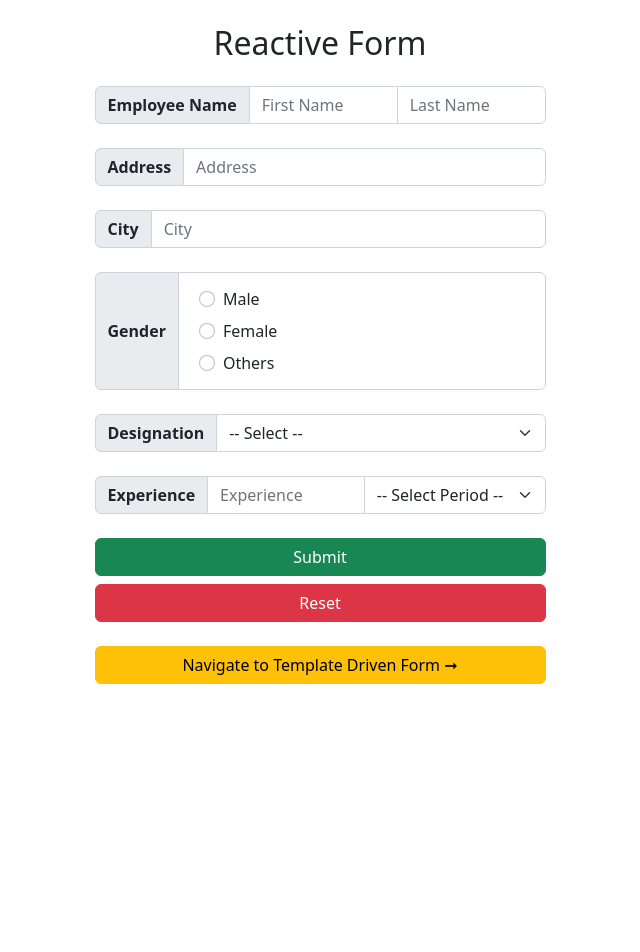
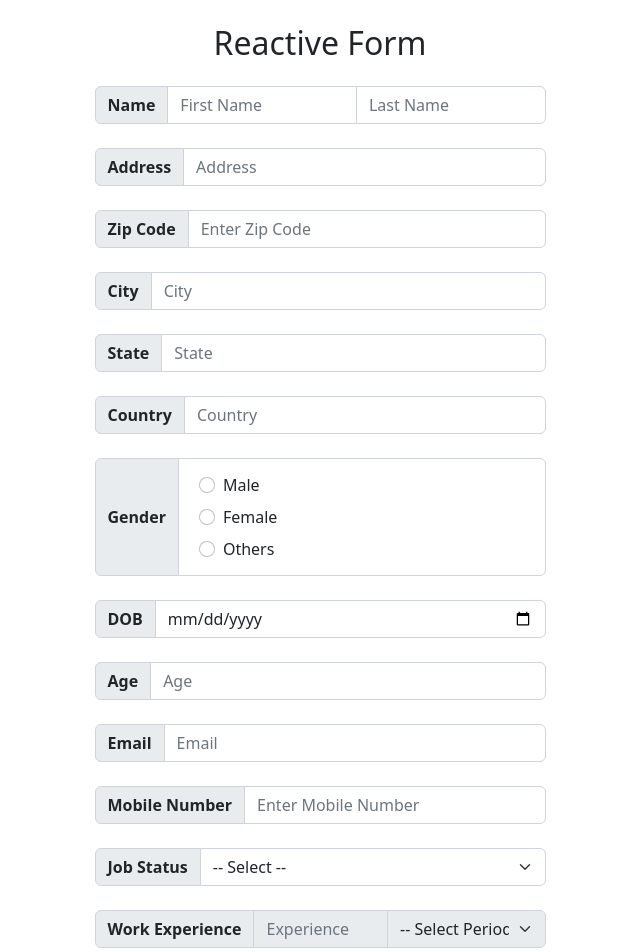
Before and after one commit to Vigneshwaran-T-ui/Template_driven_Forms, an Angular app in the folder Template_Driven_Forms/: page /Reactive-Form in a window 1280 px wide. Shown: the top 952 px of the page, without its empty margins (320-960 px from the left). Before the commit the page ends 800 px from the top, so only its background shows below. Built offline with nearby package versions, Linux system fonts and the light colour scheme.

Commit message:
Reactive-forms-implementation

```diff
--- a/Template_Driven_Forms/package.json
+++ b/Template_Driven_Forms/package.json
@@ -19,6 +19,7 @@
     "@angular/platform-browser-dynamic": "^14.0.0",
     "@angular/router": "^14.0.0",
     "bootstrap": "^5.2.3",
+    "ngx-mask": "^15.1.0",
     "rxjs": "~7.5.0",
     "tslib": "^2.3.0",
     "zone.js": "~0.11.4"
--- a/Template_Driven_Forms/src/app/app.module.ts
+++ b/Template_Driven_Forms/src/app/app.module.ts
@@ -1,5 +1,5 @@
 import { NgModule } from '@angular/core';
-import { FormsModule } from '@angular/forms';
+import { FormsModule, ReactiveFormsModule } from '@angular/forms';
 import { BrowserModule } from '@angular/platform-browser';
 
 import { AppComponent } from './app.component';
@@ -18,7 +18,8 @@ import { ReactiveFormComponent } from './reactive-form/reactive-form.component';
   imports: [
     BrowserModule,
     FormsModule,
-    AppRoutingModule
+    AppRoutingModule,
+    ReactiveFormsModule
   ],
   providers: [],
   bootstrap: [AppComponent]
--- a/Template_Driven_Forms/src/app/reactive-form/reactive-form.component.html
+++ b/Template_Driven_Forms/src/app/reactive-form/reactive-form.component.html
@@ -1,72 +1,70 @@
-
 <div class="container">
   <div class="row justify-content-center mt-4">
     <div class="col-sm-5">
       <div class="d-grid gap-2 mb-3 text-center">
         <h2>Reactive Form</h2>
       </div>
-        <form>
+      <form [formGroup]="employeeReactiveForm" (ngSubmit)="onSubmit(employeeReactiveForm)">
         <div class="input-group">
-            <span class="input-group-text"> <b>Employee Name</b> </span>
-            <input type="text"
-                   aria-label="First name"
-                   name="firstName"
-                   placeholder="First Name"
-                   class="form-control">
-            <input type="text"
-                   aria-label="Last name"
-                   name="lastName"
-                   placeholder="Last Name"
-                   class="form-control" >
+          <span class="input-group-text"> <b>Name</b> </span>
+          <input type="text" aria-label="First name" name="firstName" placeholder="First Name" class="form-control"
+            formControlName="firstName">
+          <input type="text" aria-label="Last name" name="lastName" placeholder="Last Name" class="form-control"
+            formControlName="lastName">
+        </div>
+        <br>
+        <div formGroupName="address">
+          <div class="input-group">
+            <span class="input-group-text"> <b>Address</b> </span>
+            <input type="text" aria-label="Address" name="address" placeholder="Address" class="form-control"
+              formControlName="address">
           </div>
           <br>
           <div class="input-group">
-            <span class="input-group-text"> <b>Address</b> </span>
-            <input type="text"
-                   aria-label="Address"
-                   name="address"
-                   placeholder="Address"
-                   class="form-control">
+            <span class="input-group-text"> <b>Zip Code</b> </span>
+            <input type="number" aria-label="zipCode" name="zipCode" placeholder="Enter Zip Code" class="form-control"
+              formControlName="zipCode" (input)="onBlur()">
           </div>
           <br>
           <div class="input-group">
             <span class="input-group-text"> <b>City</b> </span>
-            <input type="text"
-                   aria-label="City"
-                   name="city"
-                   placeholder="City"
-                   class="form-control">
+            <input type="text" aria-label="City" name="city" placeholder="City" class="form-control"
+              formControlName="city">
+          </div>
+          <br>
+          <div class="input-group">
+            <span class="input-group-text"> <b>State</b> </span>
+            <input type="text" aria-label="State" name="state" placeholder="State" class="form-control"
+              formControlName="state">
+          </div>
+          <br>
+          <div class="input-group">
+            <span class="input-group-text"> <b>Country</b> </span>
+            <input type="text" aria-label="Country" name="country" placeholder="Country" class="form-control"
+              formControlName="country">
+          </div>
         </div>
         <br>
         <div class="input-group">
           <span class="input-group-text"> <b>Gender</b> </span>
           <div class="form-control">
             <div class="form-check m-2">
-                <input class="form-check-input"
-                       type="radio"
-                       name="gender"
-                       id="Male"
-                       value="Male">
+              <input class="form-check-input" type="radio" name="gender" id="Male" value="Male"
+                formControlName="gender">
               <label class="form-check-label" for="Male">
                 Male
               </label>
             </div>
             <div class="form-check m-2">
-                <input class="form-check-input"
-                       type="radio"
-                       name="gender"
-                       id="Female"
-                       value="Female">
+              <input class="form-check-input" type="radio" name="gender" id="Female" value="Female"
+                formControlName="gender">
               <label class="form-check-label" for="Female">
                 Female
               </label>
             </div>
             <div class="form-check m-2">
-                <input class="form-check-input"
-                       type="radio"
-                       name="gender"
-                       id="Others"
-                       value="Others" >
+              <input class="form-check-input" type="radio" name="gender" id="Others" value="Others"
+                formControlName="gender">
               <label class="form-check-label" for="Others">
                 Others
               </label>
@@ -75,33 +73,54 @@
         </div>
         <br>
         <div class="input-group">
-            <span class="input-group-text"> <b>Designation</b> </span>
-            <select class="form-select"
-                    aria-label="select example"
-                    name="designation">
+          <span class="input-group-text"> <b>DOB</b> </span>
+          <input type="date" aria-label="DOB" name="dob" class="form-control" formControlName="dob">
+        </div>
+        <br>
+        <div class="input-group">
+          <span class="input-group-text"> <b>Age</b> </span>
+          <input type="number" aria-label="Age" name="age" placeholder="Age" class="form-control" formControlName="age">
+        </div>
+        <br>
+        <div class="input-group">
+          <span class="input-group-text"> <b>Email</b> </span>
+          <input type="email" aria-label="Email" name="email" placeholder="Email" class="form-control"
+            formControlName="email">
+        </div>
+        <br>
+        <div class="input-group">
+          <span class="input-group-text"> <b>Mobile Number</b> </span>
+          <input type="number" aria-label="mNumber" name="mNumber" placeholder="Enter Mobile Number"
+            class="form-control" formControlName="mNumber">
+        </div>
+        <br>
+        <div class="input-group">
+          <span class="input-group-text"> <b>Job Status</b> </span>
+          <select class="form-select" aria-label="select example" name="jStatus" formControlName="jStatus">
             <option value="">-- Select --</option>
-              <!-- <option *ngFor="let items of designationOptions" [value]="items"> {{items}} </option> -->
+            <option *ngFor="let items of jobStatusOptions" [value]="items"> {{items}} </option>
           </select>
         </div>
         <br>
         <div class="input-group">
-            <span class="input-group-text"> <b>Experience</b> </span>
-            <input type="number"
-                   aria-label="Experience"
-                   name="experience"
-                   placeholder="Experience"
-                   class="form-control">
-            <select class="form-select"
-                   aria-label="select example" >
+          <span class="input-group-text"> <b>Work Experience</b> </span>
+          <input type="number" aria-label="Experience" name="experience" placeholder="Experience" class="form-control"
+            formControlName="experience">
+          <select class=" form-select form-control"
+                  aria-label="select example"
+                  formControlName="period"
+                  name="period"
+                  >
             <option value="">-- Select Period --</option>
-             <!-- <option *ngFor="let items of periodOptions" [value]="items"> {{items}} </option> -->
+            <option *ngFor=" let items of periodOptions" [value]="items"> {{items}} </option>
           </select>
         </div>
         <br>
         <div class="d-grid gap-2">
           <button class="btn btn-success" type="submit">Submit</button>
           <button class="btn btn-danger" type="reset">Reset</button>
-            <button class="btn btn-warning mt-3" type="button" routerLink="/Template-driven-form">Navigate to Template Driven Form ➞</button>
+          <button class="btn btn-warning mt-3" type="button" routerLink="/Template-driven-form">Navigate to Template
+            Driven Form ➞</button>
         </div>
       </form>
     </div>
--- a/Template_Driven_Forms/src/app/reactive-form/reactive-form.component.ts
+++ b/Template_Driven_Forms/src/app/reactive-form/reactive-form.component.ts
@@ -1,4 +1,5 @@
 import { Component, OnInit } from '@angular/core';
+import { FormControl, FormGroup } from '@angular/forms';
 
 @Component({
   selector: 'app-reactive-form',
@@ -7,9 +8,74 @@ import { Component, OnInit } from '@angular/core';
 })
 export class ReactiveFormComponent implements OnInit {
 
+  public employeeReactiveForm!: FormGroup;
+
+  public jobStatusOptions: any[] = [
+    'Student',
+    'Work'
+  ];
+
+  public periodOptions: any[] = [
+    'Years',
+    'Months'
+  ];
   constructor() { }
 
   ngOnInit(): void {
+    this.formBuilder();
+    this.valueChangeHandler();
+    this.employeeReactiveForm.get('experience')?.disable();
+    this.employeeReactiveForm.get('period')?.disable();
+  }
+
+  formBuilder() {
+    this.employeeReactiveForm = new FormGroup({
+      firstName: new FormControl(''),
+      lastName: new FormControl(''),
+      address: new FormGroup({
+        address: new FormControl(''),
+        zipCode: new FormControl(),
+        city: new FormControl(''),
+        state: new FormControl(''),
+        country: new FormControl(''),
+      }),
+      gender: new FormControl(''),
+      dob: new FormControl(''),
+      age: new FormControl(),
+      email: new FormControl(''),
+      mNumber: new FormControl(),
+      jStatus: new FormControl(''),
+      experience: new FormControl(),
+      period: new FormControl('')
+    })
+  }
+
+  onSubmit(employeeReactiveForm: any) {
+    console.log(employeeReactiveForm.value);
+  }
+
+  onBlur() {
+    if (this.employeeReactiveForm.get("address")?.get("zipCode")?.value === 626001) {
+      this.employeeReactiveForm.patchValue({
+        address: {
+          city: 'Virudhunagar',
+          state: 'Tamilnadu',
+          country: 'India'
+        }
+      })
+    }
+  }
+
+  valueChangeHandler() {
+    this.employeeReactiveForm.get("jStatus")?.valueChanges.subscribe((data) => {
+      if(data === 'Student' || data === '') {
+        this.employeeReactiveForm.get('experience')?.disable();
+        this.employeeReactiveForm.get('period')?.disable();
+      } else {
+        this.employeeReactiveForm.get('experience')?.enable();
+        this.employeeReactiveForm.get('period')?.enable();
+      }
+    })
   }
 
 }
```
Also changed, not shown: 1 other file (tests, documents, lock files or other folders). Lines whose indentation alone changed are shown as unchanged.
